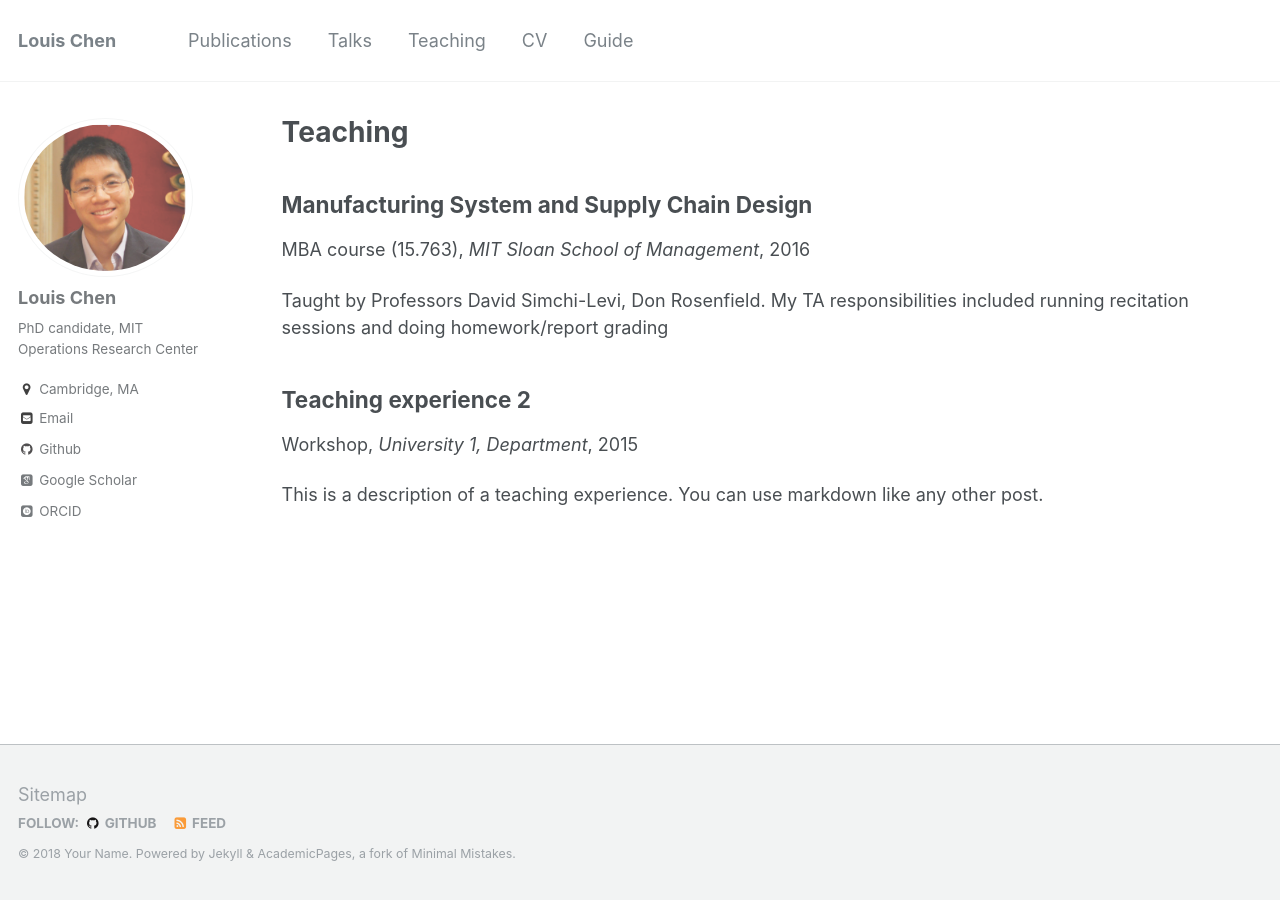
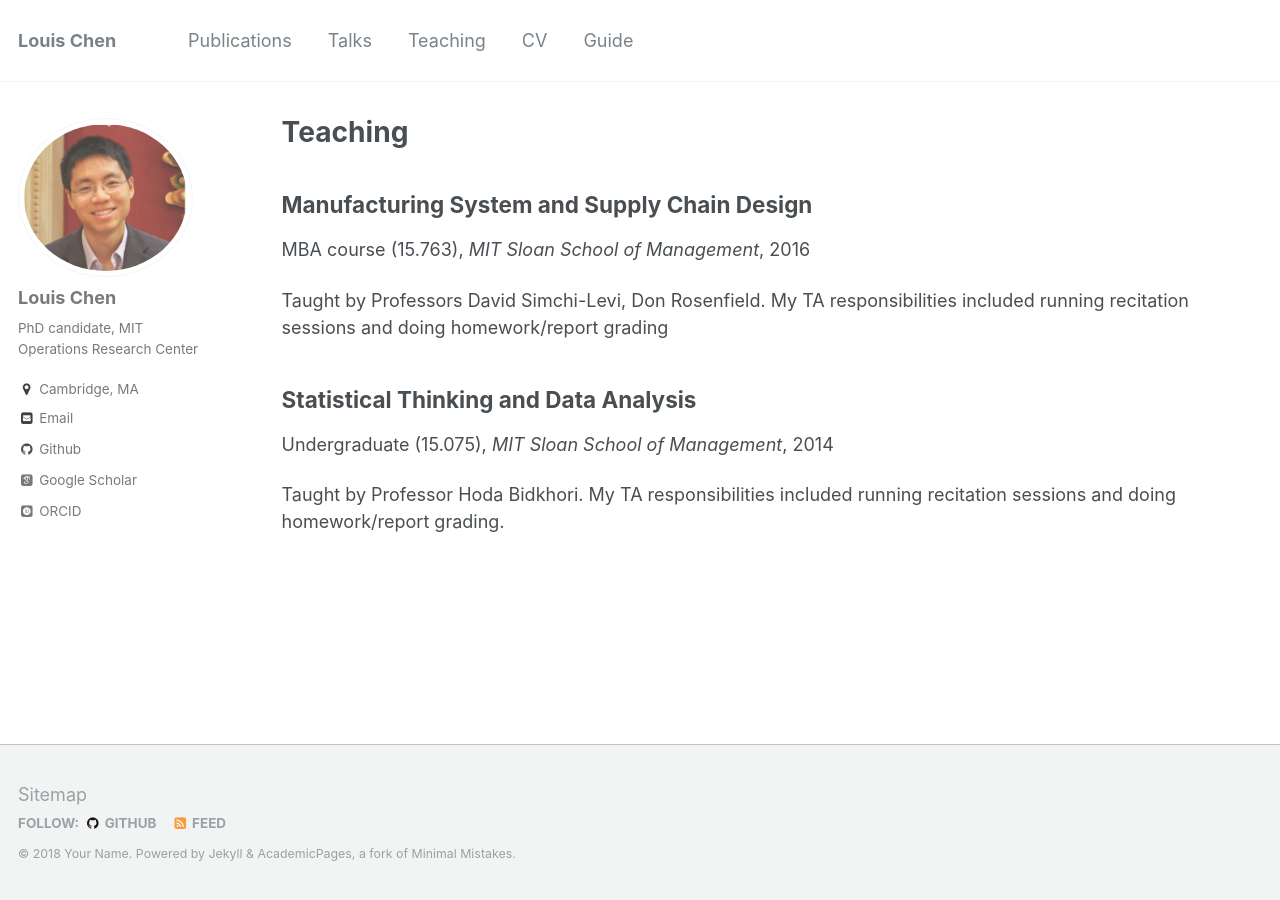
Before and after one commit to LouisLChen/LouisLChen.github.io, a Jekyll site: the page built from _pages/teaching.html, in a window 1280 px wide. Built offline with Jekyll 4.4.1, drawn with Linux system fonts in a browser that asks for light colours; some web fonts are replaced.

Commit message:
Update 2015-spring-teaching-2.md

```diff
--- a/_teaching/2015-spring-teaching-2.md
+++ b/_teaching/2015-spring-teaching-2.md
@@ -1,20 +1,10 @@
 ---
-title: "Teaching experience 2"
-collection: teaching
-type: "Workshop"
-permalink: /teaching/2015-spring-teaching-1
-venue: "University 1, Department"
-date: 2015-01-01
-location: "City, Country"
+title: "Statistical Thinking and Data Analysis"
+collection: teaching assistant
+type: "Undergraduate (15.075)"
+permalink: /teaching/2016-spring-teaching-1
+venue: "MIT Sloan School of Management"
+date: 2014-09-10
+location: "Cambridge, MA"
 ---
-
-This is a description of a teaching experience. You can use markdown like any other post.
-
-Heading 1
-======
-
-Heading 2
-======
-
-Heading 3
-======
+Taught by Professor Hoda Bidkhori. My TA responsibilities included running recitation sessions and doing homework/report grading.
```
